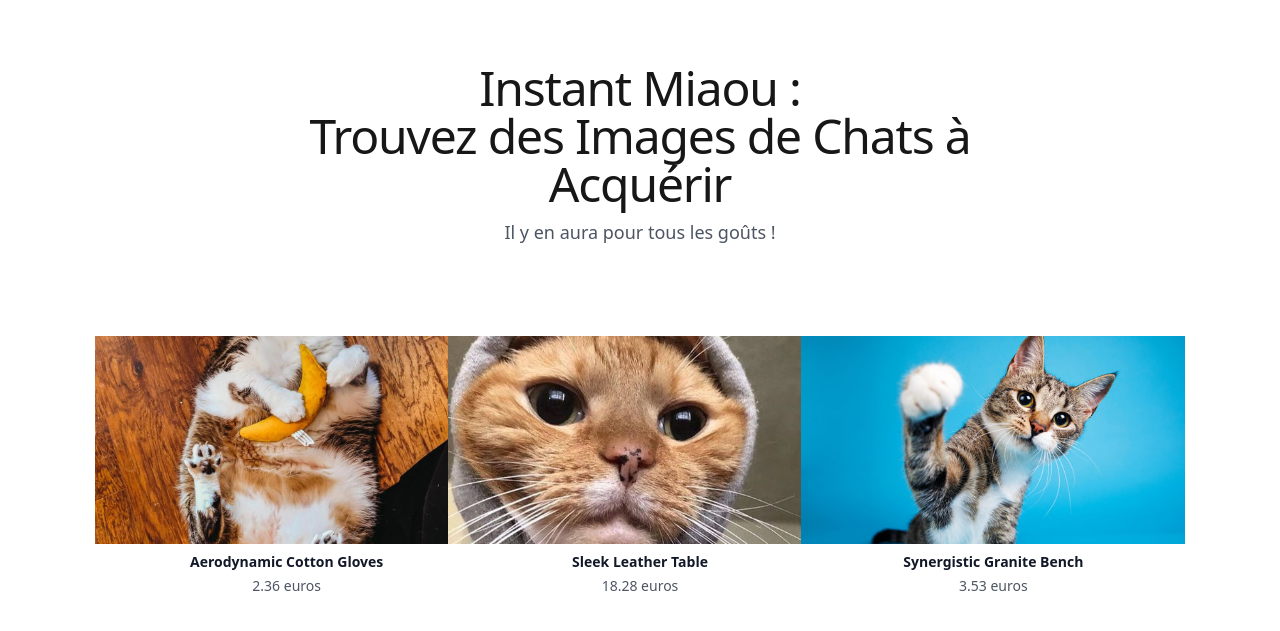
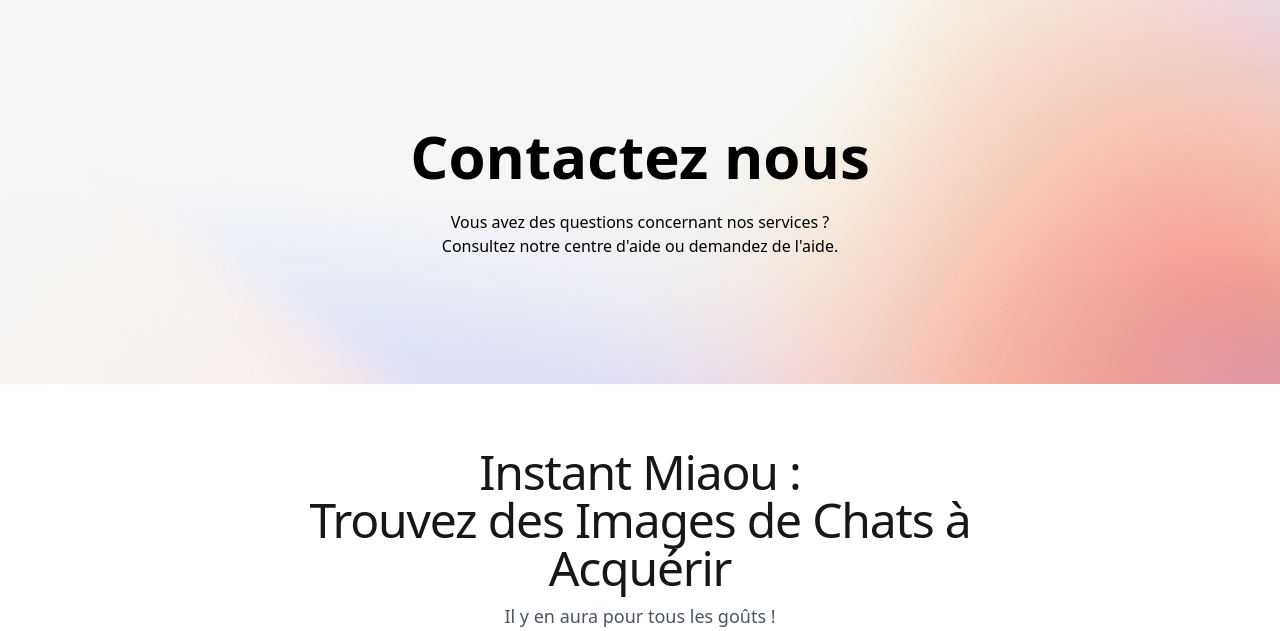
Before and after one commit to akatsuki75019/kitty_kat, a Rails app: page /items in a window 1280 px wide. Shown: the part 77-708 px from the top of the page. Run offline with Rails 7, Linux system fonts and the light colour scheme; data comes from the database, SQL or seed files in the repository; some libraries are stand-ins or nearby versions.

Commit message:
show how partials works

```diff
--- a/app/controllers/items_controller.rb
+++ b/app/controllers/items_controller.rb
@@ -1,10 +1,8 @@
 class ItemsController < ApplicationController
   before_action :set_item, only: %i[ show edit update destroy ]
-
   # GET /items or /items.json
   def index
     @items = Item.all
-
   end
 
   # GET /items/1 or /items/1.json
@@ -75,6 +73,4 @@ class ItemsController < ApplicationController
     def item_params
       params.require(:item).permit(:title, :description, :price, :image_url)
     end
-
-
 end
--- a/app/controllers/static_pages_controller.rb
+++ b/app/controllers/static_pages_controller.rb
@@ -1,6 +1,6 @@
 class StaticPagesController < ApplicationController
   def index
-    @items = Item.all
+    @items = Item.all.last(9)
   end
 
   def create
--- /dev/null
+++ b/app/views/items/_cards.html.erb
@@ -0,0 +1,19 @@
+<div class="container mx-auto grid max-w-2xl grid-cols-1 gap-x-1 gap-y-1 pt-3 mt-3 lg:mt-2 lg:pt-2 lg:mx-0 lg:max-w-none md::grid-cols-2 lg:grid-cols-3">
+  <% @items.each do |item| %>
+    <article class="flex max-w-xl flex-col items-center justify-between">
+      <div class="group relative">
+        <div class="md:w-96 md:h-52 mb-1 justify-center overflow-hidden flex items-center inline-flex">
+          <%= link_to(image_tag("#{item.image_url}", class: "w-full h-full object-cover", alt: "kitten hiding into a jean"), item_path(item.id)) %>
+        </div>
+      </div>
+      <div class="relative flex items-center gap-x-4 mb-10">
+        <div class="text-sm leading-6">
+          <p class="font-semibold text-gray-900">
+            <%= link_to(item.title, item_path(item.id)) %>
+          </p>
+          <p class="text-gray-600 text-center"><%= item.price %> euros</p>
+        </div>
+      </div>
+    </article>
+  <% end %>
+</div>
--- a/app/views/items/index.html.erb
+++ b/app/views/items/index.html.erb
@@ -1,6 +1,18 @@
-<p style="color: green"><%= notice %></p>
+<!-- Banner -->
+<div class="relative flex justify-center items-center">
+  <%= image_tag("banner.png", class: "h-96 object-cover w-full", alt: "Little red kitten playing on its back") %>
+  <div class="absolute max-w-7xl text-center w-full">
+    <h2 class="text-6xl font-bold">Contactez nous</h2>
+    <p class="pt-6 text-base max-w-2xl text-center m-auto">
+      Vous avez des questions concernant nos services ?
+    </p>
+    <p class="text-base max-w-2xl text-center m-auto">
+      Consultez notre centre d'aide ou demandez de l'aide.
+    </p>
+  </div>
+</div>
 
-<!-- <%= link_to "New item", new_item_path %> -->
+<!-- All card items -->
 <div class="md:mx-20 md:mt-4">
   <div class="bg-white py-12">
     <div class="isolate bg-white px-6 lg:px-8">
@@ -9,25 +21,7 @@
         <h2 class="text-3xl md:text-5xl font-medium tracking-tight text-neutral-900">Trouvez des Images de Chats à Acquérir</h2>
         <p class="mt-2 mb-10 text-lg leading-8 text-gray-600 md:mb-20">Il y en aura pour tous les goûts !</p>
       </div>
-      <div class="container mx-auto grid max-w-2xl grid-cols-1 gap-x-1 gap-y-1 pt-3 mt-3 lg:mt-2 lg:pt-2 lg:mx-0 lg:max-w-none md::grid-cols-2 lg:grid-cols-3">
-        <% @items.each do |item| %>
-          <article class="flex max-w-xl flex-col items-center justify-between">
-            <div class="group relative">
-              <div class="md:w-96 md:h-52 mb-1 justify-center overflow-hidden flex items-center inline-flex">
-                <%= link_to(image_tag("#{item.image_url}", class: "w-full h-full object-cover", alt: "kitten hiding into a jean"), item_path(item.id)) %>
-              </div>
-            </div>
-            <div class="relative flex items-center gap-x-4 mb-10">
-              <div class="text-sm leading-6">
-                <p class="font-semibold text-gray-900">
-                  <%= link_to(item.title, item_path(item.id)) %>
-                </p>
-                <p class="text-gray-600 text-center"><%= item.price %> euros</p>
-              </div>
-            </div>
-          </article>
-        <% end %>
-      </div>
+      <%= render "cards" %>
     </div>
   </div>
 </div>
--- a/tailwind.config.js
+++ b/tailwind.config.js
@@ -3,12 +3,10 @@ module.exports = {
     './app/views/**/*.html.erb',
     './app/helpers/**/*.rb',
     './app/assets/stylesheets/**/*.css',
-    './app/javascript/**/*.js'
+    './app/javascript/**/*.js',
+    './node_modules/flowbite/**/*.js'
   ],
   plugins: [
     require('flowbite/plugin')
-  ],
-  content: [
-    "./node_modules/flowbite/**/*.js"
   ]
 }
```
Also changed, not shown: app/views/static_pages/index.html.erb (+1 -20 lines), db/migrate/20231129113807_remove_quantity_from_order_items.rb (renamed from db/20231129113807_remove_quantity_from_order_items.rb), db/schema.rb.
